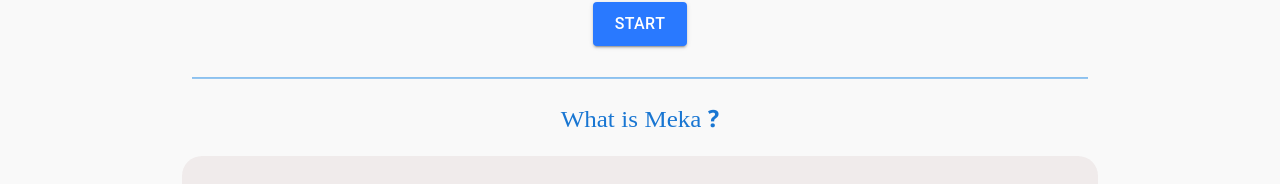
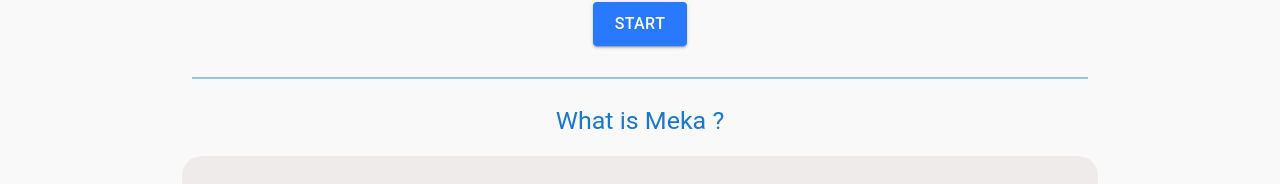
Before and after one commit to JohnSoatra/Work-Flow, a React (Create React App) app: page / in a window 1280 px wide. Shown: the part 596-780 px from the top of the page. Built offline with nearby package versions, Linux system fonts and the light colour scheme.

Commit message:
translated

```diff
--- a/src/components/Homepage.jsx
+++ b/src/components/Homepage.jsx
@@ -44,7 +44,6 @@
   },
   titleWhat: {
     fontSize: 25,
-    fontFamily: "nokora-bold",
     textAlign: "center",
     color: blue[700],
     fontWeight: 400,
```
